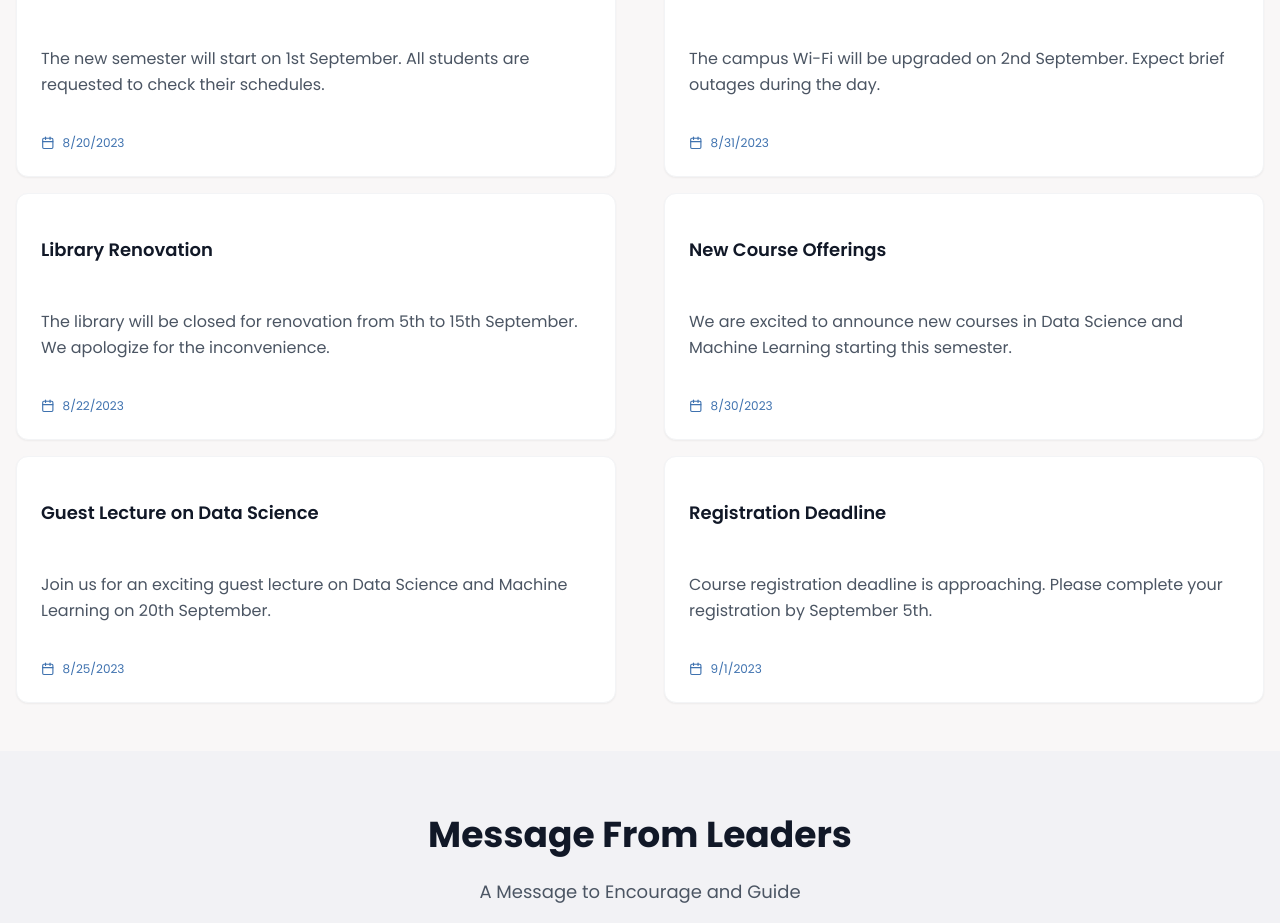
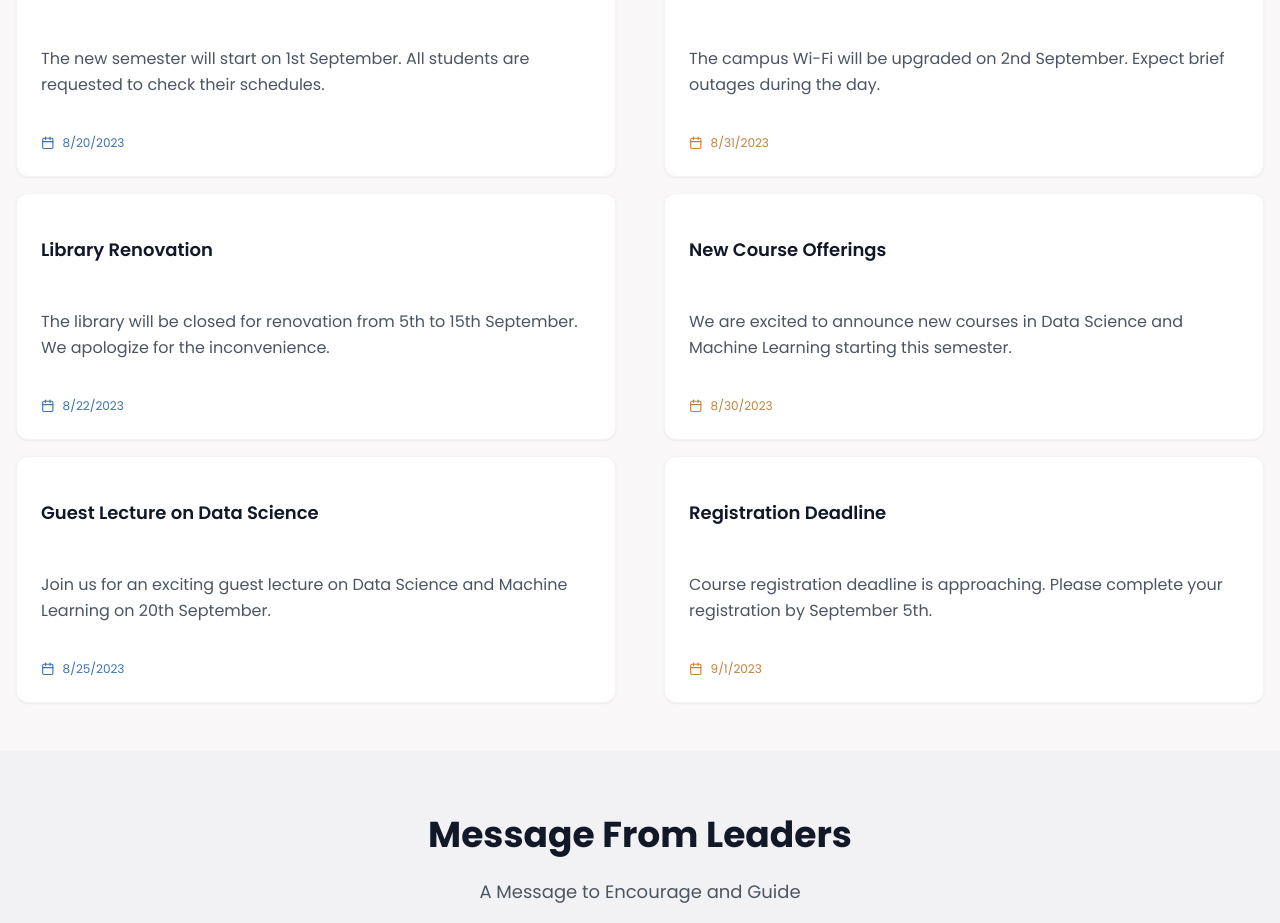
Before and after one commit to DhanushSaiCoder/AndhraPolytechnic, a React (Create React App) app in the folder frontend/: page / in a window 1280 px wide. Shown: the part 1180-2103 px from the top of the page. Built offline with nearby package versions, Linux system fonts and the light colour scheme.

Commit message:
Refactor NotificationCard styles for consistency; adjust indentation and formatting

```diff
--- a/frontend/src/styles/HomeStyles/NotificationCard.css
+++ b/frontend/src/styles/HomeStyles/NotificationCard.css
@@ -1,4 +1,3 @@
-
 /* NotificationCard.css */
 
 .notification-card {
@@ -42,12 +41,12 @@
     display: flex;
     align-items: center;
     gap: 0.5rem;
- color: #3F72AF;
+    color: #c2823f;
     font-size: 0.75rem;
     padding-top: 0.5rem;
 }
 
 .notification-card-icon {
-  width: .85rem;
-  height: .85rem;
+    width: 0.85rem;
+    height: 0.85rem;
 }
```
Lines whose indentation alone changed are shown as unchanged.
